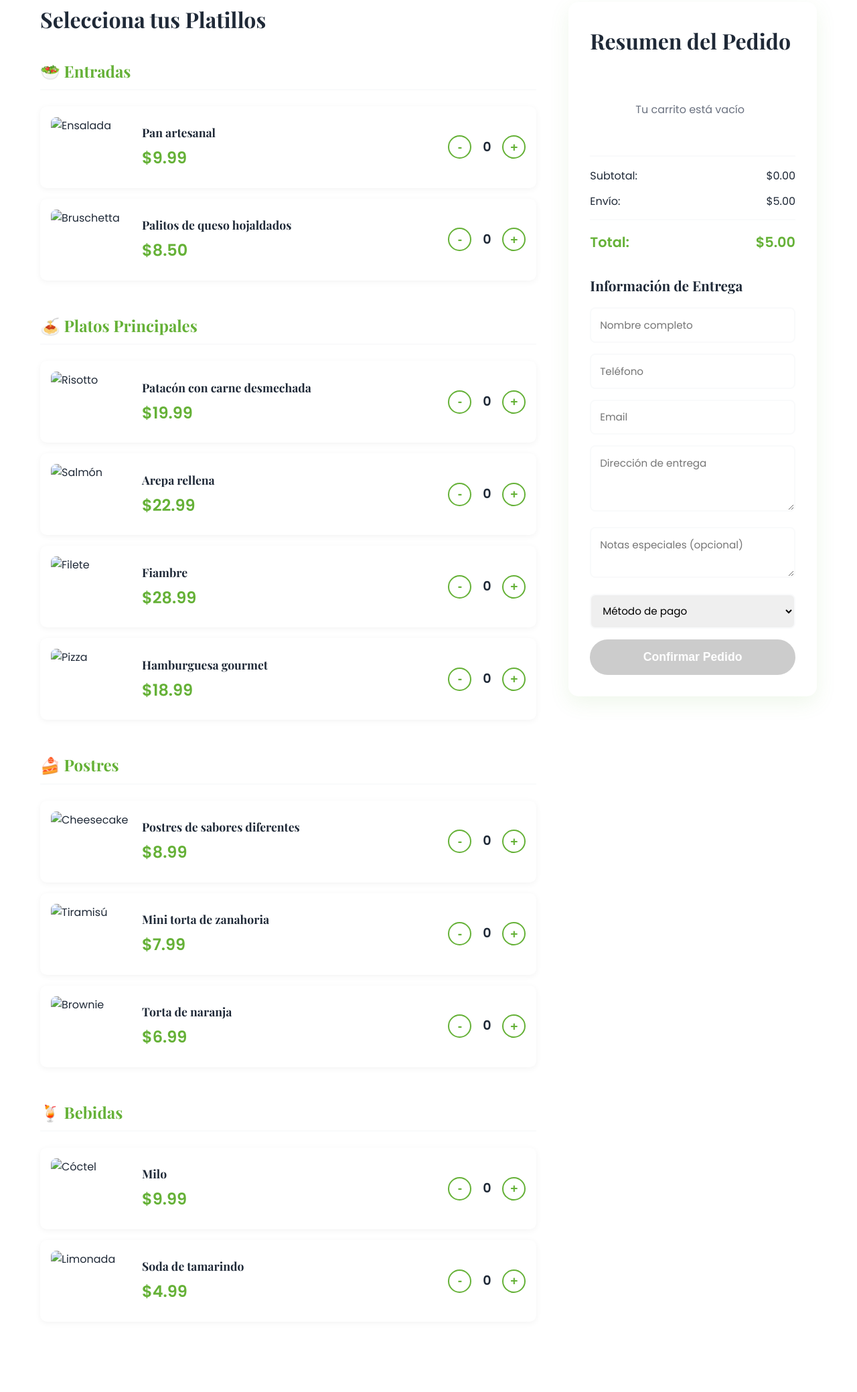
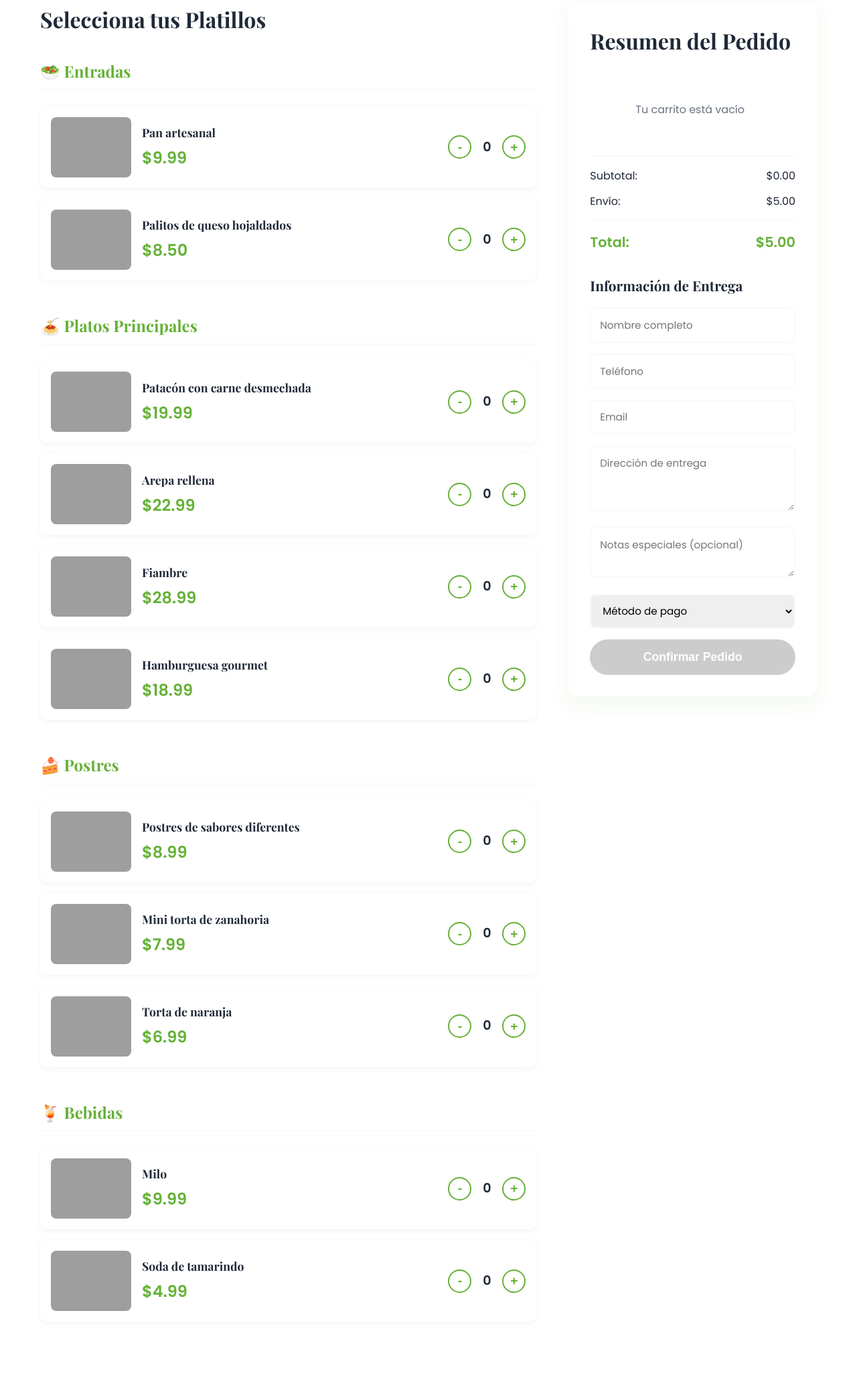
Before and after one commit to warpiggly/Floro_Experimental_Kitchen, a plain HTML site: page pedido.html in a window 1280 px wide. Shown: the part 501-2580 px from the top of the page at 67% size. Drawn offline with nearby package versions, Linux system fonts and the light colour scheme; the site is published under a folder, as on GitHub Pages, so addresses that start at the root find nothing.

Commit message:
Add Images

```diff
--- a/pedido.html
+++ b/pedido.html
@@ -4,6 +4,7 @@
     <meta charset="UTF-8">
     <meta name="viewport" content="width=device-width, initial-scale=1.0">
     <title>Hacer Pedido - Floro Cocina Experimental</title>
+    <link rel="icon" href="./IMG/logo.png">
     <link rel="stylesheet" href="styles.css">
     <link href="https://fonts.googleapis.com/css2?family=Playfair+Display:wght@400;700&family=Poppins:wght@300;400;600&display=swap" rel="stylesheet">
 </head>
@@ -13,7 +14,7 @@
         <nav class="navbar">
             <div class="logo-container">
                 <div class="logo">
-                    <span class="logo-text"><img src="/IMG/logo.png" alt="Ensalada Gourmet">FLORO</span>
+                    <span class="logo-text"><img src="./IMG/logo.png" alt="Ensalada Gourmet">FLORO</span>
                     <span class="logo-subtitle">Experimental Kitchen</span>
                 </div>
             </div>
@@ -49,7 +50,7 @@
                         <h3 class="category-header">🥗 Entradas</h3>
                         <div class="order-items">
                             <div class="order-item">
-                                <img src="/IMG/Gemini_Generated_Image_talvjetalvjetalv.png" alt="Ensalada">
+                                <img src="./IMG/Gemini_Generated_Image_talvjetalvjetalv.png" alt="Ensalada">
                                 <div class="order-item-info">
                                     <h4>Pan artesanal</h4>
                                     <p class="item-price">$9.99</p>
@@ -62,7 +63,7 @@
                             </div>
 
                             <div class="order-item">
-                                <img src="/IMG/Gemini_Generated_Image_5fxxmq5fxxmq5fxx.png" alt="Bruschetta">
+                                <img src="./IMG/Gemini_Generated_Image_5fxxmq5fxxmq5fxx.png" alt="Bruschetta">
                                 <div class="order-item-info">
                                     <h4>Palitos de queso hojaldados</h4>
                                     <p class="item-price">$8.50</p>
@@ -81,7 +82,7 @@
                         <h3 class="category-header">🍝 Platos Principales</h3>
                         <div class="order-items">
                             <div class="order-item">
-                                <img src="/IMG/Gemini_Generated_Image_2wi7q42wi7q42wi7.png" alt="Risotto">
+                                <img src="./IMG/Gemini_Generated_Image_2wi7q42wi7q42wi7.png" alt="Risotto">
                                 <div class="order-item-info">
                                     <h4>Patacón con carne desmechada</h4>
                                     <p class="item-price">$19.99</p>
@@ -94,7 +95,7 @@
                             </div>
 
                             <div class="order-item">
-                                <img src="/IMG/Gemini_Generated_Image_o2yl6go2yl6go2yl.png" alt="Salmón">
+                                <img src="./IMG/Gemini_Generated_Image_o2yl6go2yl6go2yl.png" alt="Salmón">
                                 <div class="order-item-info">
                                     <h4>Arepa rellena</h4>
                                     <p class="item-price">$22.99</p>
@@ -107,7 +108,7 @@
                             </div>
 
                             <div class="order-item">
-                                <img src="/IMG/Gemini_Generated_Image_u90g5ou90g5ou90g.png" alt="Filete">
+                                <img src="./IMG/Gemini_Generated_Image_u90g5ou90g5ou90g.png" alt="Filete">
                                 <div class="order-item-info">
                                     <h4>Fiambre</h4>
                                     <p class="item-price">$28.99</p>
@@ -120,7 +121,7 @@
                             </div>
 
                             <div class="order-item">
-                                <img src="/IMG/Gemini_Generated_Image_nd11ytnd11ytnd11.png" alt="Pizza">
+                                <img src="./IMG/Gemini_Generated_Image_nd11ytnd11ytnd11.png" alt="Pizza">
                                 <div class="order-item-info">
                                     <h4>Hamburguesa gourmet</h4>
                                     <p class="item-price">$18.99</p>
@@ -139,7 +140,7 @@
                         <h3 class="category-header">🍰 Postres</h3>
                         <div class="order-items">
                             <div class="order-item">
-                                <img src="/IMG/Gemini_Generated_Image_36zfve36zfve36zf.png" alt="Cheesecake">
+                                <img src="./IMG/Gemini_Generated_Image_36zfve36zfve36zf.png" alt="Cheesecake">
                                 <div class="order-item-info">
                                     <h4>Postres de sabores diferentes</h4>
                                     <p class="item-price">$8.99</p>
@@ -152,7 +153,7 @@
                             </div>
 
                             <div class="order-item">
-                                <img src="/IMG/Gemini_Generated_Image_cv2yrwcv2yrwcv2y.png" alt="Tiramisú">
+                                <img src="./IMG/Gemini_Generated_Image_cv2yrwcv2yrwcv2y.png" alt="Tiramisú">
                                 <div class="order-item-info">
                                     <h4>Mini torta de zanahoria</h4>
                                     <p class="item-price">$7.99</p>
@@ -165,7 +166,7 @@
                             </div>
 
                             <div class="order-item">
-                                <img src="/IMG/Gemini_Generated_Image_qvq6huqvq6huqvq6.png" alt="Brownie">
+                                <img src="./IMG/Gemini_Generated_Image_qvq6huqvq6huqvq6.png" alt="Brownie">
                                 <div class="order-item-info">
                                     <h4>Torta de naranja</h4>
                                     <p class="item-price">$6.99</p>
@@ -184,7 +185,7 @@
                         <h3 class="category-header">🍹 Bebidas</h3>
                         <div class="order-items">
                             <div class="order-item">
-                                <img src="/IMG/Gemini_Generated_Image_e6r9zle6r9zle6r9.png" alt="Cóctel">
+                                <img src="./IMG/Gemini_Generated_Image_e6r9zle6r9zle6r9.png" alt="Cóctel">
                                 <div class="order-item-info">
                                     <h4>Milo</h4>
                                     <p class="item-price">$9.99</p>
@@ -197,7 +198,7 @@
                             </div>
 
                             <div class="order-item">
-                                <img src="/IMG/Gemini_Generated_Image_sl68sbsl68sbsl68.png" alt="Limonada">
+                                <img src="./IMG/Gemini_Generated_Image_sl68sbsl68sbsl68.png" alt="Limonada">
                                 <div class="order-item-info">
                                     <h4>Soda de tamarindo</h4>
                                     <p class="item-price">$4.99</p>
```
Also changed, not shown: index.html (+11 -10 lines), menu.html (+15 -14 lines).
